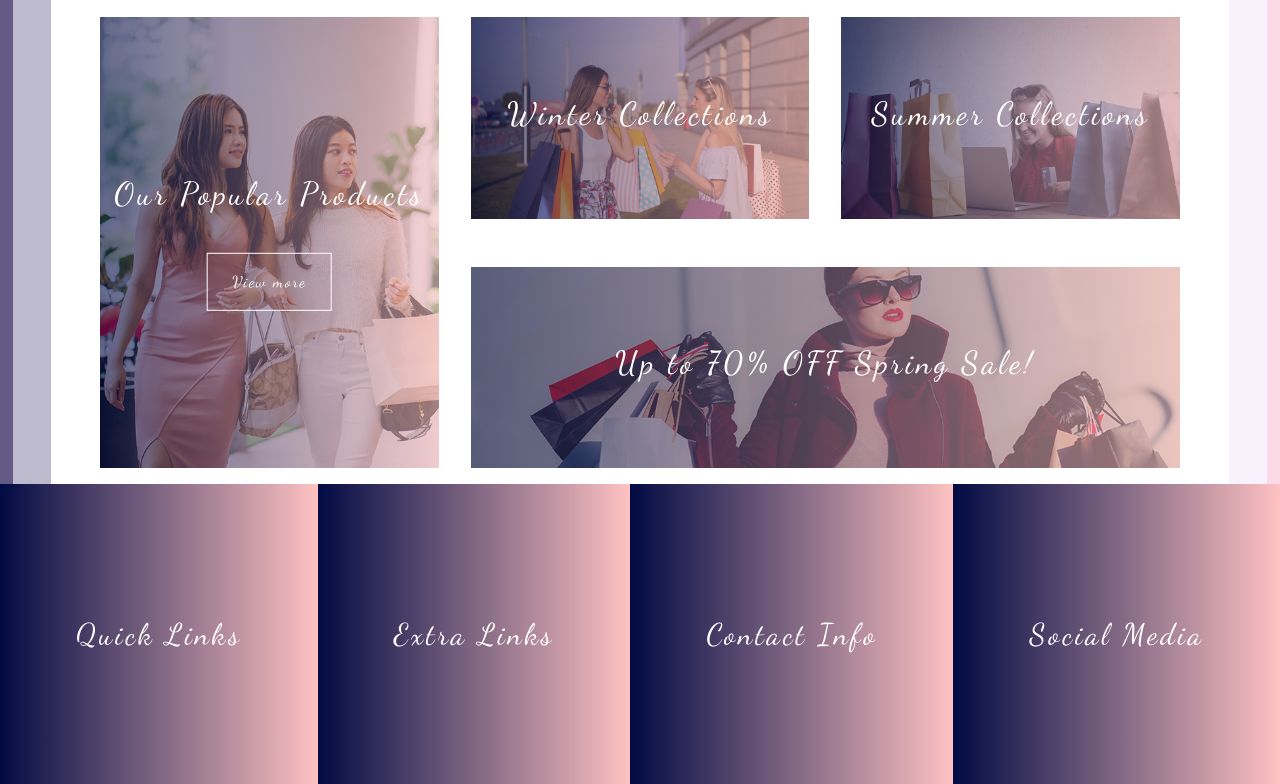
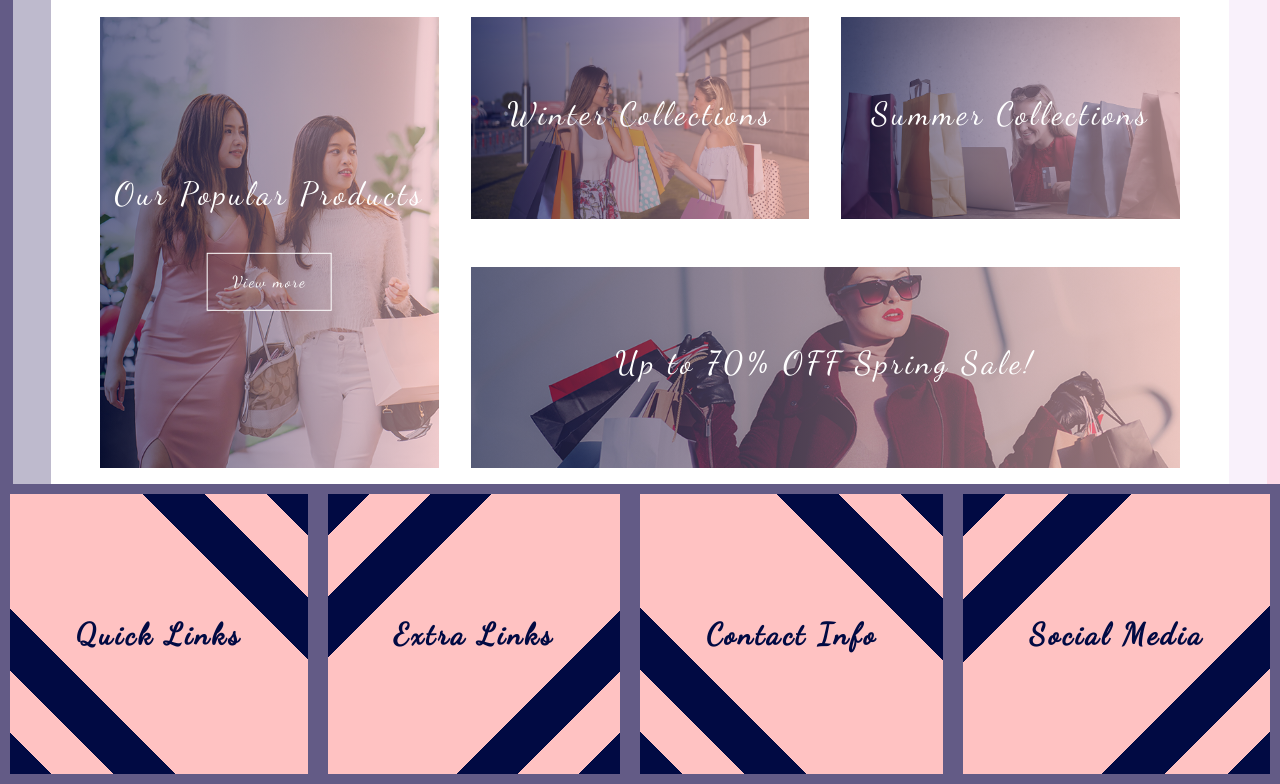
Before and after one commit to faria-karim-porna/html-css-e-commerce-fashionista, a plain HTML site: page main/home.html in a window 1280 px wide. Shown: the part 4597-5381 px from the top of the page. Drawn offline with nearby package versions, Linux system fonts and the light colour scheme; files that its build step writes are made by us from their sources; a script that the page names is missing.

Commit message:
Footer Design Updated

```diff
--- a/main/footer.css
+++ b/main/footer.css
@@ -16,15 +16,55 @@
 .footer-titles {
   height: 300px;
   width: 100%;
-  background: linear-gradient(to right, #010a43, #ffc2c2);
-  color: white;
+  /* background: linear-gradient(
+    45deg,
+    #010a43 10%,
+    #ffc2c2 10% 20%,
+    #010a43 20% 30%,
+    #ffc2c2 30% 70%,
+    #010a43 70% 80%,
+    #ffc2c2 80% 90%,
+    #010a43 90% 100%
+  ); */
+  color: #010a43;
   font-size: 30px;
+  font-weight: 700;
+  border: 10px solid #635b86;
+}
+
+#footer-box-1,
+#footer-box-3 {
+  background: linear-gradient(
+    45deg,
+    #010a43 10%,
+    #ffc2c2 10% 20%,
+    #010a43 20% 30%,
+    #ffc2c2 30% 70%,
+    #010a43 70% 80%,
+    #ffc2c2 80% 90%,
+    #010a43 90% 100%
+  );
+}
+
+#footer-box-2,
+#footer-box-4 {
+  background: linear-gradient(
+    -45deg,
+    #010a43 10%,
+    #ffc2c2 10% 20%,
+    #010a43 20% 30%,
+    #ffc2c2 30% 70%,
+    #010a43 70% 80%,
+    #ffc2c2 80% 90%,
+    #010a43 90% 100%
+  );
 }
 
 .footer-box:hover > .footer-titles {
   width: 50% !important;
   background: #010a43 !important;
   color: #ffc2c2 !important;
+  border: none;
 }
 
 .footer-box:hover > .footer-links {
```
